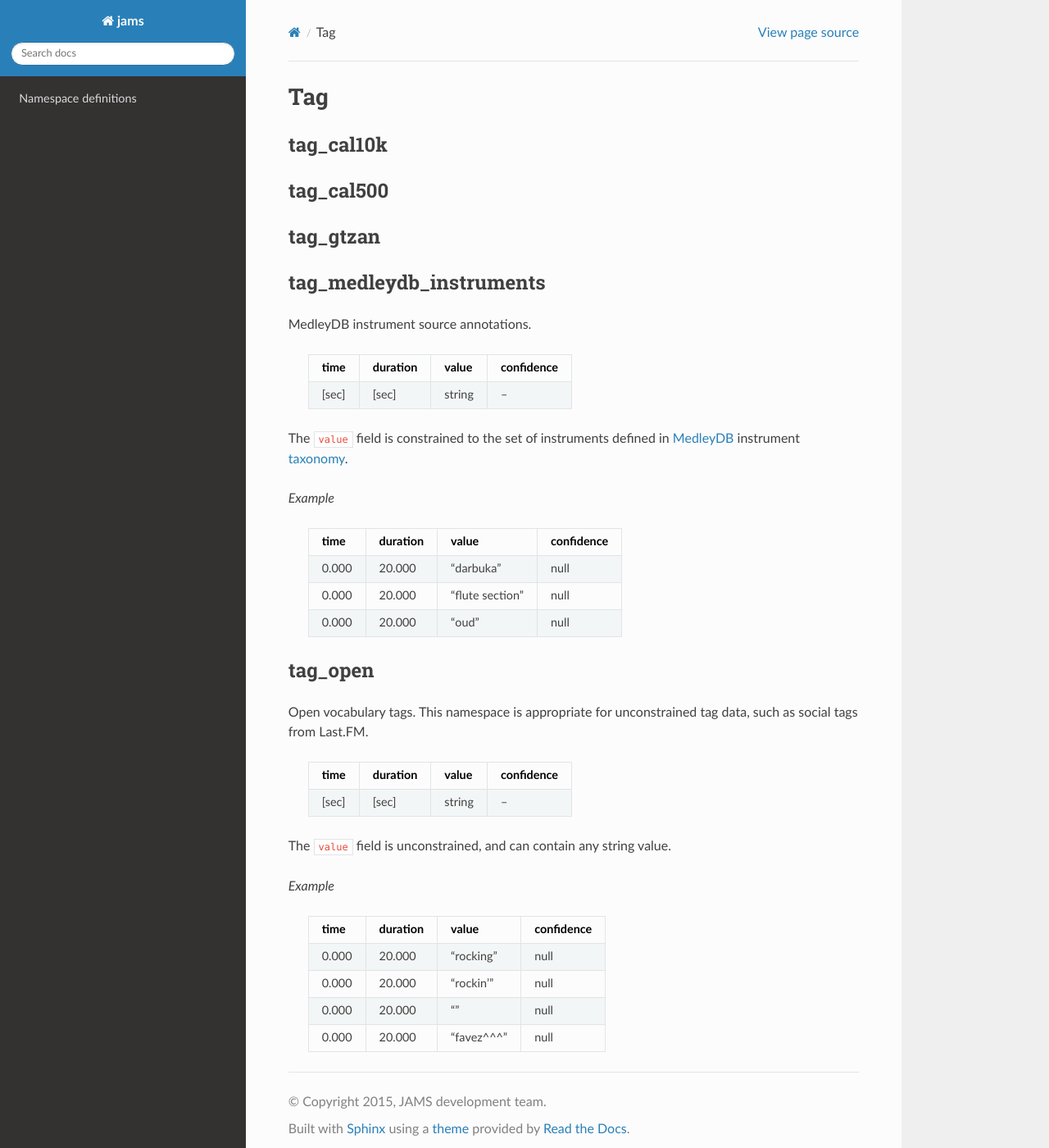
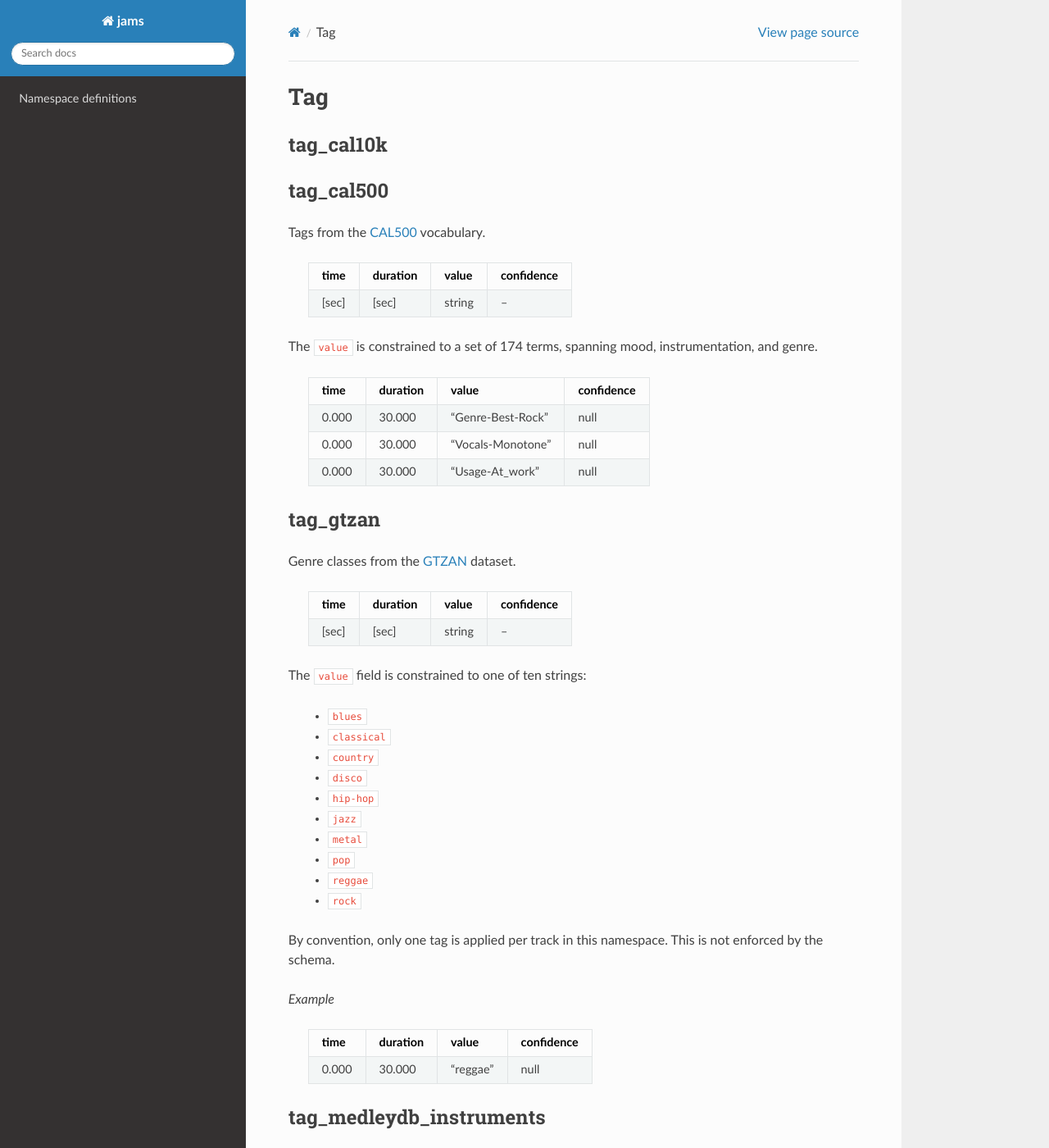
Before and after one commit to marl/jams, a Sphinx documentation site: the page built from docs/namespaces/tag.rst, in a window 1280 px wide and 1400 px high. Shown: the whole window at 82% size. Built offline with Sphinx 7.4.7 and the Read the Docs theme 2.0.0, drawn with Linux system fonts in a browser that asks for light colours; some of the changed text lies outside the part shown.

Commit message:
added cal500 namespace documentation

```diff
--- a/docs/namespaces/tag.rst
+++ b/docs/namespaces/tag.rst
@@ -6,9 +6,65 @@ tag_cal10k
 
 tag_cal500
 ~~~~~~~~~~
+Tags from the CAL500_ vocabulary.
+
+    ===== ======== ================== ==========
+    time  duration value              confidence
+    ===== ======== ================== ==========
+    [sec] [sec]    string             --
+    ===== ======== ================== ==========
+
+.. _CAL500: http://theremin.ucsd.edu/~gert/datasets/cal500/
+
+The ``value`` is constrained to a set of 174 terms, spanning mood, instrumentation, and
+genre.
+
+    ===== ======== ================= ==========
+    time  duration value             confidence
+    ===== ======== ================= ==========
+    0.000 30.000   "Genre-Best-Rock" null
+    0.000 30.000   "Vocals-Monotone" null
+    0.000 30.000   "Usage-At_work"   null
+    ===== ======== ================= ==========
+
 
 tag_gtzan
 ~~~~~~~~~
+Genre classes from the GTZAN_ dataset.
+
+    ===== ======== ================== ==========
+    time  duration value              confidence
+    ===== ======== ================== ==========
+    [sec] [sec]    string             --
+    ===== ======== ================== ==========
+
+The ``value`` field is constrained to one of ten strings:
+
+    - ``blues``
+    - ``classical``
+    - ``country``
+    - ``disco``
+    - ``hip-hop``
+    - ``jazz``
+    - ``metal``
+    - ``pop``
+    - ``reggae``
+    - ``rock``
+
+.. _GTZAN: http://marsyasweb.appspot.com/download/data_sets/
+
+By convention, only one tag is applied per track in this namespace.  This is not enforced
+by the schema.
+
+*Example*
+
+    ===== ======== ======== ==========
+    time  duration value    confidence
+    ===== ======== ======== ==========
+    0.000 30.000   "reggae" null
+    ===== ======== ======== ==========
+
+
 
 tag_medleydb_instruments
 ~~~~~~~~~~~~~~~~~~~~~~~~
@@ -39,7 +95,7 @@ in MedleyDB_ instrument taxonomy_.
 tag_open
 ~~~~~~~~
 Open vocabulary tags.  This namespace is appropriate for unconstrained
-tag data, such as social tags from Last.FM.
+tag data, such as tags from Last.FM or Magnatagatune.
 
     ===== ======== ================== ==========
     time  duration value              confidence
```
